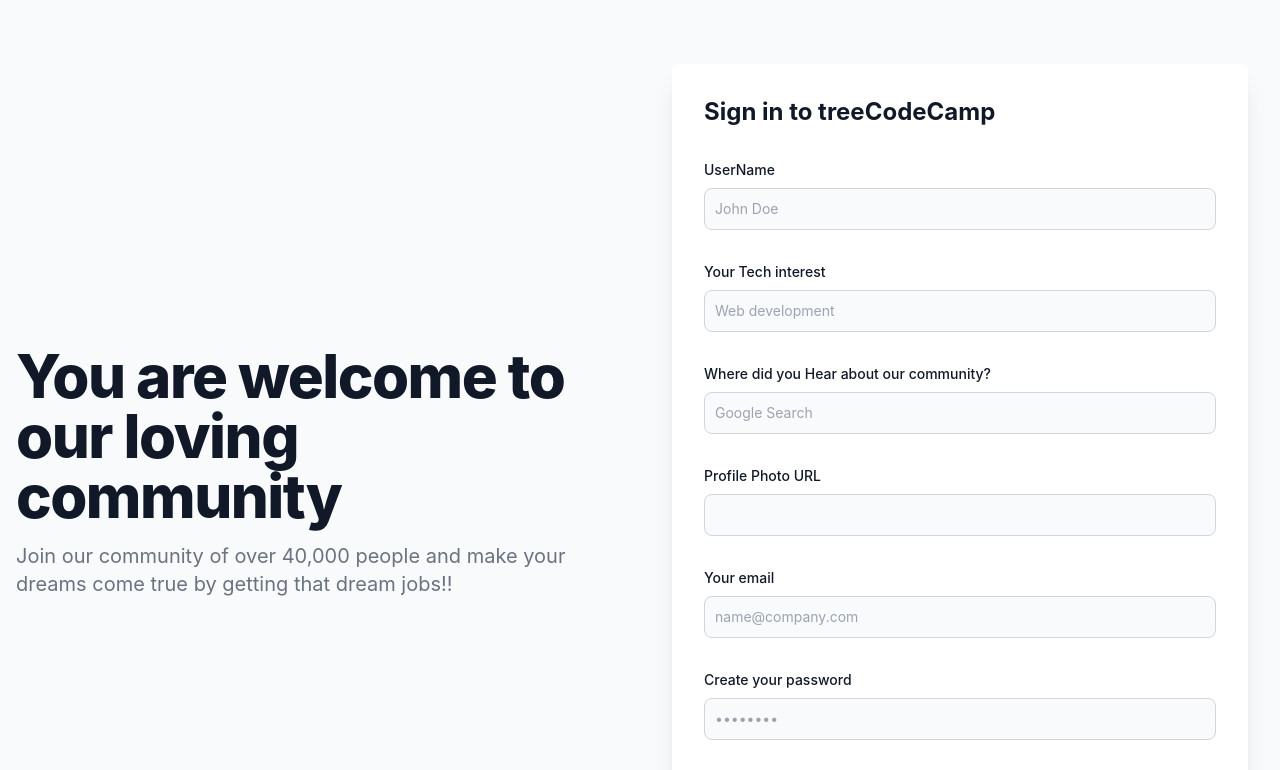
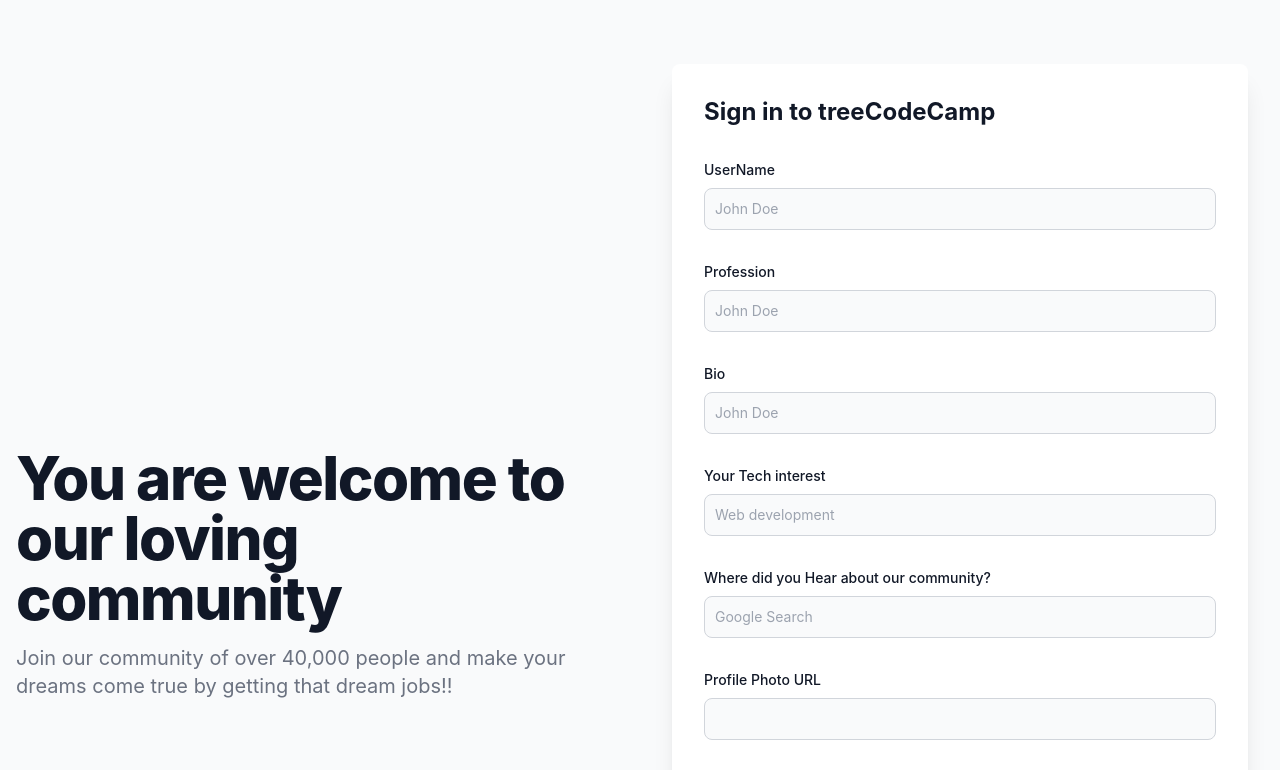
Before and after one commit to krishh16/treecodecamp.github.io, a React (Create React App) app: page /signin in a window 1280 px wide. Shown: the top 770 px of the page. Built offline with nearby package versions, Linux system fonts and the light colour scheme; the HTML template or start-up script is replaced by a standard one.

Commit message:
added signup logic to get more user info

```diff
--- a/src/components/pages/Signup/Signup.tsx
+++ b/src/components/pages/Signup/Signup.tsx
@@ -1,7 +1,7 @@
 import { useState } from 'react'
 import { Link, useNavigate } from 'react-router-dom'
 export default function Signin() {
-    const [credentials, setcredentials] = useState({ userName: '', email: '', password: '', techInterest: '', heardFrom: '', profilePhoto: '' })
+    const [credentials, setcredentials] = useState({ userName: '', email: '', password: '', techInterest: '', heardFrom: '', profilePhoto: '', profession:'', bio:'' })
     const navigate = useNavigate()
        const handleSubmit = async (e: { preventDefault: () => void }) => {
         e.preventDefault()
@@ -11,7 +11,7 @@
             headers: {
                 'Content-type': "application/json"
             },
-            body: JSON.stringify({ userName: credentials.userName, email: credentials.email, password: credentials.password, techInterest: credentials.techInterest, heardFrom: credentials.heardFrom, profilePhoto: credentials.profilePhoto })
+            body: JSON.stringify({ userName: credentials.userName, email: credentials.email, password: credentials.password, techInterest: credentials.techInterest, heardFrom: credentials.heardFrom, profilePhoto: credentials.profilePhoto, profession: credentials.profession, bio: credentials.bio })
         })
         const resJson = await response.json()
         console.log(resJson)
@@ -52,6 +52,14 @@
                                 <input value={credentials.userName} onChange={onChange} type="text" name="userName" id="userName" className="bg-gray-50 border border-gray-300 text-gray-900 text-sm rounded-lg focus:ring-blue-500 focus:border-blue-500 block w-full p-2.5 dark:bg-gray-700 dark:border-gray-600 dark:placeholder-gray-400 dark:text-white dark:focus:ring-blue-500 dark:focus:border-blue-500" placeholder="John Doe" required />
                             </div>
                             <div>
+                                <label htmlFor="profession" className="block mb-2 text-sm font-medium text-gray-900 dark:text-white">Profession</label>
+                                <input value={credentials.profession} onChange={onChange} type="text" name="profession" id="userName" className="bg-gray-50 border border-gray-300 text-gray-900 text-sm rounded-lg focus:ring-blue-500 focus:border-blue-500 block w-full p-2.5 dark:bg-gray-700 dark:border-gray-600 dark:placeholder-gray-400 dark:text-white dark:focus:ring-blue-500 dark:focus:border-blue-500" placeholder="John Doe" required />
+                            </div>
+                            <div>
+                                <label htmlFor="bio" className="block mb-2 text-sm font-medium text-gray-900 dark:text-white">Bio</label>
+                                <input value={credentials.bio} onChange={onChange} type="text" name="bio" id='bio' className="bg-gray-50 border border-gray-300 text-gray-900 text-sm rounded-lg focus:ring-blue-500 focus:border-blue-500 block w-full p-2.5 dark:bg-gray-700 dark:border-gray-600 dark:placeholder-gray-400 dark:text-white dark:focus:ring-blue-500 dark:focus:border-blue-500" placeholder="John Doe" required />
+                            </div>
+                            <div>
                                 <label htmlFor="techInterest" className="block mb-2 text-sm font-medium text-gray-900 dark:text-white">Your Tech interest</label>
                                 <input value={credentials.techInterest} onChange={onChange} type="text" name="techInterest" id="techInterest" className="bg-gray-50 border border-gray-300 text-gray-900 text-sm rounded-lg focus:ring-blue-500 focus:border-blue-500 block w-full p-2.5 dark:bg-gray-700 dark:border-gray-600 dark:placeholder-gray-400 dark:text-white dark:focus:ring-blue-500 dark:focus:border-blue-500" placeholder="Web development" required />
                             </div>
```
